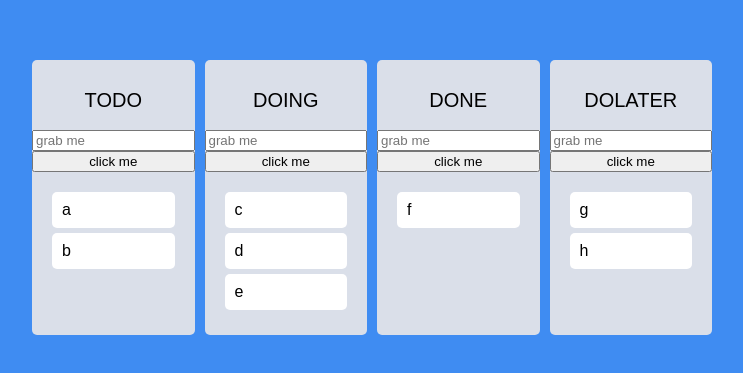
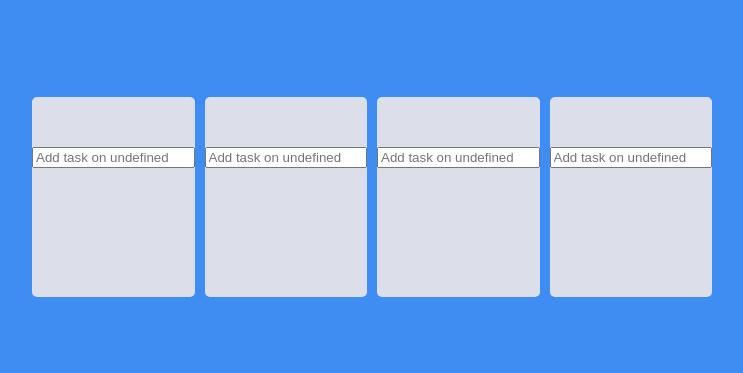
Before and after one commit to onetuks/todolist, a React (Create React App) app: page / in a window 1280 px wide. Shown: the part 203-576 px from the top of the page, without its empty margins (268-1011 px from the left). Built offline with nearby package versions, Linux system fonts and the light colour scheme.

Commit message:
#7.14 Task Objects

```diff
--- a/src/Atom.ts
+++ b/src/Atom.ts
@@ -1,15 +1,20 @@
 import { atom } from "recoil";
 
 interface ITodoState {
-    [key: string] : string[],
+    [key: string] : ITodo[],
+}
+
+export interface ITodo {
+    id: number;
+    text: string;
 }
 
 export const todoState = atom<ITodoState>({
     key: "todo",
     default: {
-        TODO: ["a", "b"],
-        DOING: ["c", "d", "e"],
-        DONE: ["f"],
-        DOLATER: ["g", "h"],
+        TODO: [],
+        DOING: [],
+        DONE: [],
+        DOLATER: [],
     },
 });
--- a/src/components/Board.tsx
+++ b/src/components/Board.tsx
@@ -1,6 +1,8 @@
 import { useRef } from "react";
 import { Droppable } from "react-beautiful-dnd";
+import { useForm } from "react-hook-form";
 import styled from "styled-components";
+import { ITodo } from "../Atom";
 import DraggabbleCard from "./DraggabbleCard";
 
 const Wrapper = styled.div`
@@ -33,30 +35,44 @@ const Area = styled.div<IAreaProps>`
   padding: 20px;
 `;
 
+const Form = styled.form`
+  width: 100%;
+  input {
+    width: 100%;
+  }
+`;
+
 interface IAreaProps {
   isDraggingOver: boolean;
   isDraggingFromThis: boolean;
 }
 
 interface IBoardProps {
-  todos: string[];
-  droppableId: string;
+  todos: ITodo[];
+  boardId: string;
 }
 
-function Board({ todos, droppableId }: IBoardProps) {
-  const inputRef = useRef<HTMLInputElement>(null);
-  const onClick = () => {
-    inputRef.current?.focus();
-    setTimeout(() => {
-      inputRef.current?.blur();
-    }, 5000);
+interface IForm {
+  todo: string;
+}
+
+function Board({ todos, boardId }: IBoardProps) {
+  const { register, handleSubmit, setValue } = useForm<IForm>();
+  const onValid = ({todo} : IForm) => {
+    setValue("todo", "");
   };
+
   return (
     <Wrapper>
-      <Title>{droppableId}</Title>
-      <input ref={inputRef} placeholder="grab me"/>
-      <button onClick={onClick}>click me</button>
-      <Droppable droppableId={droppableId}>
+      <Title>{boardId}</Title>
+      <Form onSubmit={handleSubmit(onValid)}>
+        <input
+          {...register("todo", { required: true })}
+          type="text"
+          placeholder={`Add task on ${boardId}`}
+        />
+      </Form>
+      <Droppable droppableId={boardId}>
         {(provided, snapshot) => (
           <Area
             isDraggingOver={snapshot.isDraggingOver}
@@ -65,7 +81,7 @@ function Board({ todos, droppableId }: IBoardProps) {
             {...provided.droppableProps}
           >
             {todos.map((todo, index) => (
-              <DraggabbleCard key={todo} todo={todo} index={index} />
+              <DraggabbleCard key={todo.id} todoId={todo.id} todoText={todo.text} index={index} />
             ))}
             {provided.placeholder}
           </Area>
--- a/src/components/DraggabbleCard.tsx
+++ b/src/components/DraggabbleCard.tsx
@@ -17,14 +17,15 @@ interface ICardProps {
 }
 
 interface IDraggableCardProps {
-  todo: string;
+  todoId: number;
+  todoText: string;
   index: number;
 }
 
-function DraggabbleCard({ todo, index }: IDraggableCardProps) {
+function DraggabbleCard({ todoId, todoText, index }: IDraggableCardProps) {
   // console.log(todo, "has been rendered.");
   return (
-    <Draggable draggableId={todo} index={index}>
+    <Draggable draggableId={todoId + ""} index={index}>
       {(magic, snapshot) => (
         <Card
           isDragging={snapshot.isDragging}
@@ -32,7 +33,7 @@ function DraggabbleCard({ todo, index }: IDraggableCardProps) {
           {...magic.draggableProps}
           {...magic.dragHandleProps}
         >
-          {todo}
+          {todoText}
         </Card>
       )}
     </Draggable>
```
